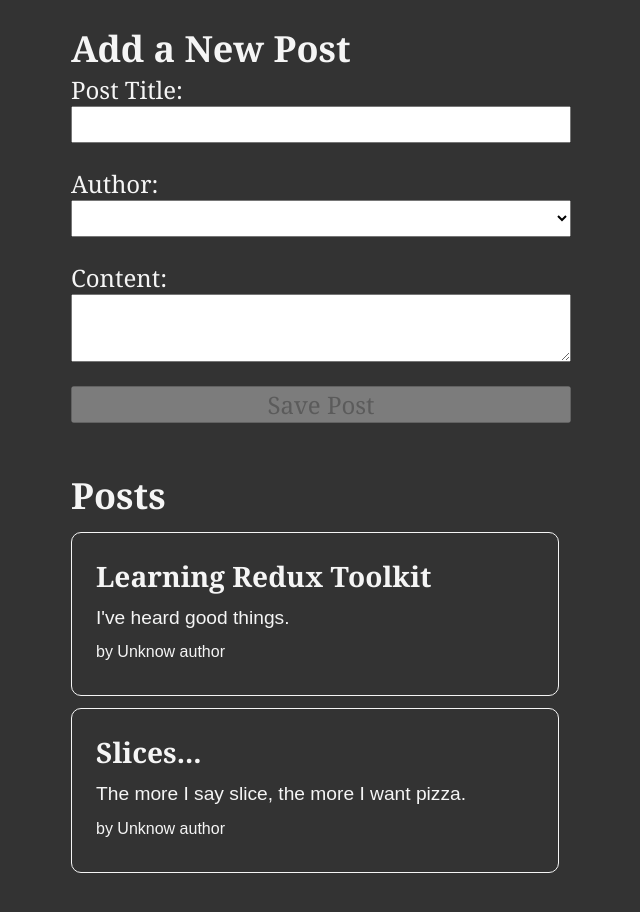
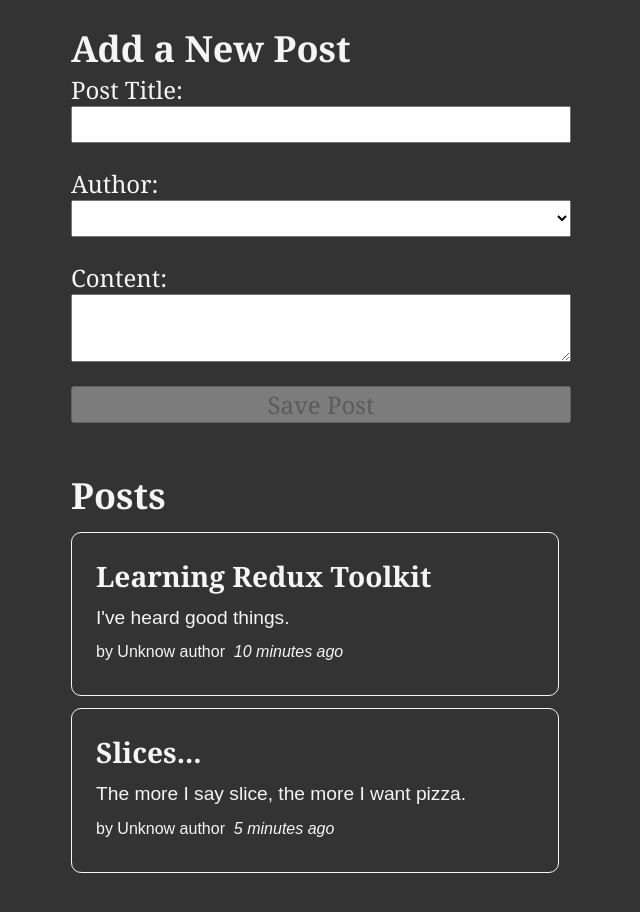
Before and after one commit to muhammetsalihaslan/redux, a React (Create React App) app in the folder redux-example2/: page / in a window 1280 px wide. Shown: the top 912 px of the page, without its empty margins (319-959 px from the left). Built offline with nearby package versions, Linux system fonts and the light colour scheme.

Commit message:
readme and date-fns

```diff
--- a/redux-example2/src/features/posts/PostsList.js
+++ b/redux-example2/src/features/posts/PostsList.js
@@ -1,6 +1,7 @@
 import { useSelector } from "react-redux";
 import { selectAllPosts } from "./postsSlice";
 import PostAuthor from "./PostAuthor";
+import TimeAgo from "./TimeAgo";
 
 const PostsList = () => {
   const posts = useSelector(selectAllPosts);
@@ -11,6 +12,7 @@
       <p>{post.content.substring(0, 100)}</p>
       <p className="postCredit">
         <PostAuthor userId={post.userId} />
+        <TimeAgo timestamp={post.date} />
       </p>
     </article>
   ));
--- /dev/null
+++ b/redux-example2/src/features/posts/TimeAgo.js
@@ -0,0 +1,18 @@
+import { parseISO, formatDistanceToNow } from "date-fns";
+
+const TimeAgo = ({ timestamp }) => {
+  let timeAgo = "";
+  if (timestamp) {
+    const date = parseISO(timestamp);
+    const timePeriod = formatDistanceToNow(date);
+    timeAgo = `${timePeriod} ago`;
+  }
+
+  return (
+    <span title={timestamp}>
+      &nbsp; <i>{timeAgo}</i>
+    </span>
+  );
+};
+
+export default TimeAgo;
```
Also changed, not shown: 1 other file (tests, documents, lock files or other folders).
